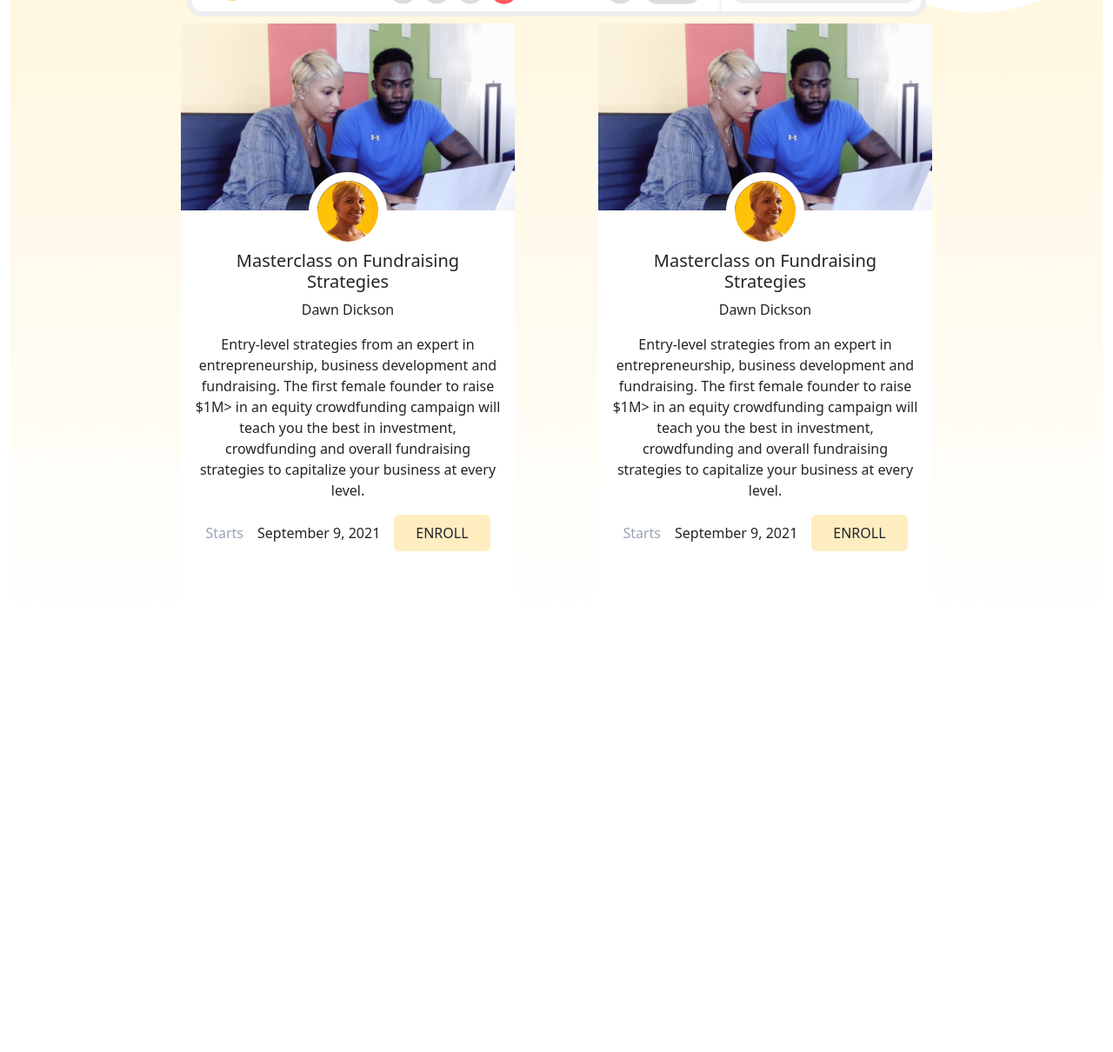
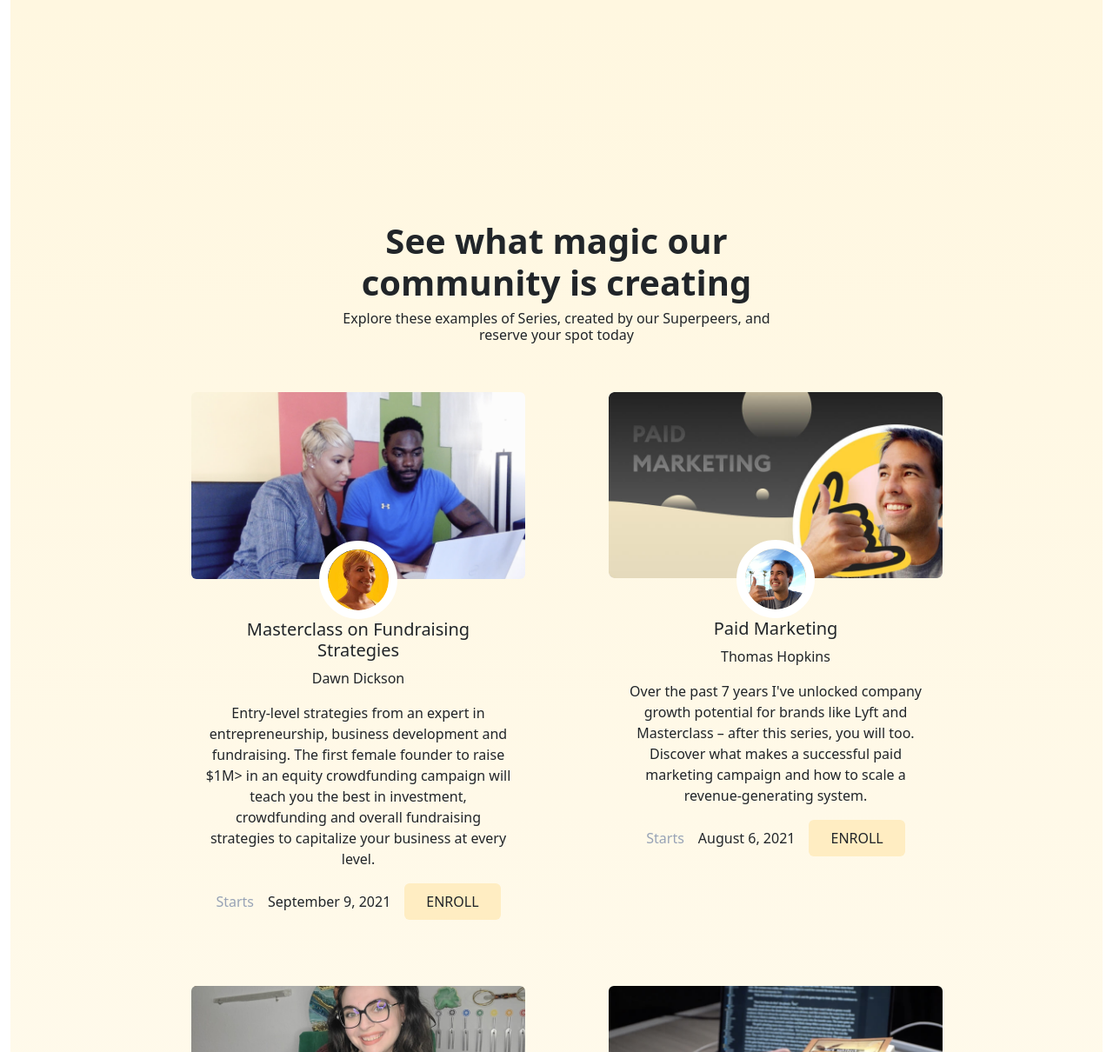
Before and after one commit to readyyyk/superpeer, a plain HTML site: page index.html in a window 1280 px wide. Shown: the part 1034-2244 px from the top of the page at 87% size. Before the commit the page ends 1744 px from the top, so only its background shows below. Drawn offline with nearby package versions, Linux system fonts and the light colour scheme; files that its build step writes are made by us from their sources.

Commit message:
cards totally done, responsibility upgraded

```diff
--- a/index.html
+++ b/index.html
@@ -6,7 +6,7 @@
     <meta name="viewport" content="width=device-width, initial-scale=1.0">
     <link rel="stylesheet" href="src/css/normalize.css">
     <link href="https://cdn.jsdelivr.net/npm/bootstrap@5.2.0-beta1/dist/css/bootstrap.min.css" rel="stylesheet" integrity="sha384-0evHe/X+R7YkIZDRvuzKMRqM+OrBnVFBL6DOitfPri4tjfHxaWutUpFmBp4vmVor" crossorigin="anonymous">
-    <link rel="stylesheet" href="src/css/index.css">
+    <!-- <link rel="stylesheet" href="src/css/index.css"> -->
     <style>
         .nav-item {
             text-transform: uppercase;
@@ -20,6 +20,7 @@
             background: url(src/img/bg-1.svg);
             background-size: 100%;
             background-repeat: no-repeat;
+            background-position-y: 30%;
         }
 
         .section1-inner {
@@ -29,12 +30,25 @@
             background-repeat: no-repeat;
         }
 
+        .section1__container {
+            width: 50%;
+        }
+
+        .section2__header {
+            margin-top: 250px;
+        }
+
+        @media (max-width: 768px) {
+            .section1__container {
+                width: 90%;
+            }
+            .section2__header {
+                margin-top: 80px;
+            }
+        }
+
         .section2 {
             background: linear-gradient(180deg, #FFF7E0 0%, #FFFFFF 100%);
-        }
-
-        .me-6 {
-            margin-right: 6rem;
         }
     </style>
     <title>Document</title>
@@ -71,53 +85,31 @@
     <main class="container-xxl">
         <section class="section1">
             <div class="container-fluid section1-inner d-flex justify-content-center flex-wrap">
-                <h1 class="text-center" style="padding-top: 10rem; width: 50%;"> Host cohort-based courses, live events, or 1:1 sessions </h1>
+                <h1 class="text-center section1__container" style="padding-top: 10rem;"> Host cohort-based courses, live events, or 1:1 sessions </h1>
                 <div class="container-fluid text-center pt-1 d-flex justify-content-center">
-                    <h5 style="width: 40%;font-weight: 400;"> Superpeer is an all-in-one video platform that gives you the tools you need to engage with your audience through video, and connect in a more authentic way. </h5>
+                    <h5 style="font-weight: 400;" class="section1__container"> Superpeer is an all-in-one video platform that gives you the tools you need to engage with your audience through video, and connect in a more authentic way. </h5>
                 </div>
                 <a class="nav-link h5 bg-warning rounded text-black mt-5" style="padding: .9rem;text-transform: uppercase;"><img src="src/img/logo.svg" alt="img" width="13" height="15" class="d-inline-block align-center" style="vertical-align: baseline;"> become a superpeer </a>
-                <div class="container-fluid d-flex justify-content-center mt-5 mb-2"><img src="src/img/1.png" class="rounded"></div>
+                <div class="container-fluid d-flex justify-content-center mt-5 mb-2"><img src="src/img/1.png" class="rounded img-fluid"></div>
             </div>
         </section>
         <section class="section2 container-fluid d-flex justify-content-center flex-wrap">
-            <div class="card text-center border-0 me-6" style="width: 24rem;">
-                <img src="src/img/c-msg-1.png" class="card-img-top">
-                <div class="card-body" style="position: relative; top: -60px;">
-                    <div class="card-text d-flex justify-content-center ">
-                        <img src="src/img/c-logo-1.png" class="rounded-circle" style="border: 10px solid #fff;">
-                    </div>
-                    <h5 class="card-title">Masterclass on Fundraising Strategies</h5>
-                    <p class="card-text">Dawn Dickson</p>
-                    <p class="card-text">Entry-level strategies from an expert in entrepreneurship, business development and fundraising. The first female founder to raise $1M> in an equity crowdfunding campaign will teach you the best in investment, crowdfunding and overall
-                        fundraising strategies to capitalize your business at every level.</p>
-                    <div class="card-text d-flex justify-content-center align-items-center">
-                        <p class="d-inline-block m-0" style="color: #98A3B6;">Starts</p>
-                        <p class="d-inline-block m-0 mx-3">September 9, 2021</p>
-                        <a href="#" class="btn btn-lo text-uppercase py-2 px-4">enroll</a>
-                    </div>
-                </div>
+
+            <div class="container-fluid d-flex justify-content-center">
+                <h1 style="width:500px;letter-spacing: 0px;" class="text-center section2__header"><b> See what magic our community is creating </b></h1>
             </div>
-            <div class="card text-center border-0" style="width: 24rem;">
-                <img src="src/img/c-msg-1.png" class="card-img-top">
-                <div class="card-body" style="position: relative; top: -60px;">
-                    <div class="card-text d-flex justify-content-center ">
-                        <img src="src/img/c-logo-1.png" class="rounded-circle" style="border: 10px solid #fff;">
-                    </div>
-                    <h5 class="card-title">Masterclass on Fundraising Strategies</h5>
-                    <p class="card-text">Dawn Dickson</p>
-                    <p class="card-text">Entry-level strategies from an expert in entrepreneurship, business development and fundraising. The first female founder to raise $1M> in an equity crowdfunding campaign will teach you the best in investment, crowdfunding and overall
-                        fundraising strategies to capitalize your business at every level.</p>
-                    <div class="card-text d-flex justify-content-center align-items-center">
-                        <p class="d-inline-block m-0" style="color: #98A3B6;">Starts</p>
-                        <p class="d-inline-block m-0 mx-3">September 9, 2021</p>
-                        <a href="#" class="btn btn-lo text-uppercase py-2 px-4">enroll</a>
-                    </div>
-                </div>
+            <div class="container-fluid d-flex justify-content-center mb-5">
+                <h4 style="width:500px;font-size: initial;" class="text-center">Explore these examples of Series, created by our Superpeers, and reserve your spot today</h4>
+            </div>
+
+            <div class="container-fluid d-flex justify-content-center flex-wrap" id="cards">
+                <!-- JS -->
             </div>
         </section>
     </main>
 
-    <script src="https://cdn.jsdelivr.net/npm/bootstrap@5.2.0-beta1/dist/js/bootstrap.bundle.min.js" integrity="sha384-pprn3073KE6tl6bjs2QrFaJGz5/SUsLqktiwsUTF55Jfv3qYSDhgCecCxMW52nD2" crossorigin="anonymous"></script>
+    <script src="src/js/cards.js"></script>
+    <script src="https://cdn.jsdelivr.net/npm/bootstrap@5.2.0-beta1/dist/js/bootstrap.bundle.min.js " integrity="sha384-pprn3073KE6tl6bjs2QrFaJGz5/SUsLqktiwsUTF55Jfv3qYSDhgCecCxMW52nD2 " crossorigin="anonymous "></script>
 </body>
 
 </html>
--- /dev/null
+++ b/src/js/cards.js
@@ -0,0 +1,127 @@
+let cc = [{
+        img1: "c-msg-1.png",
+        img2: "c-logo-1.png",
+        title: "Masterclass on Fundraising Strategies",
+        name: "Dawn Dickson",
+        text: "Entry-level strategies from an expert in entrepreneurship, business development and fundraising. The first female founder to raise $1M> in an equity crowdfunding campaign will teach you the best in investment, crowdfunding and overall fundraising strategies to capitalize your business at every level.",
+        date: "September 9, 2021"
+    },
+    {
+        img1: "c-msg-2.png",
+        img2: "c-logo-2.png",
+        title: "Paid Marketing",
+        name: "Thomas Hopkins",
+        text: "Over the past 7 years I've unlocked company growth potential for brands like Lyft and Masterclass – after this series, you will too. Discover what makes a successful paid marketing campaign and how to scale a revenue-generating system.",
+        date: "August 6, 2021"
+    },
+    {
+        img1: "c-msg-3.png",
+        img2: "c-logo-3.png",
+        title: "Find Your True Love, your TwinFlame®",
+        name: "Alice Johnson",
+        text: "I'm an 8th-generation psychic, and together we'll discover how your aura operates and the magic you have within to facilitate self-love and romantic love. If you’re looking for your Twinflame®, your true love, or you’re ready to find yourself, this is the course for you.",
+        date: "July 26, 2021"
+    },
+    {
+        img1: "c-msg-4.png",
+        img2: "c-logo-4.png",
+        title: "Fiction Writing For Absolute Beginners: How To Publish Your First Story",
+        name: "Mark Wahlbeck",
+        text: "Writing can be hard! Publishing can be even harder! In this Series not only will you learn how to write good fiction, you’ll also learn how to publish your writing.",
+        date: "August 2, 2021"
+    },
+    {
+        img1: "c-msg-5.png",
+        img2: "c-logo-5.png",
+        title: "Self-Hypnosis and HypnoTherapy Adventures",
+        name: "Jason Akel",
+        text: "Stop being so critical of yourself and overanalyzing everything. Discover the power of hypnosis and hypnotherapy: you could be living a more confident, free-thinking life. For first-timers and experienced meditators – relax, learn and get motivated.",
+        date: "July 24, 2021"
+    },
+    {
+        img1: "c-msg-6.png",
+        img2: "c-logo-6.png",
+        title: "Movement Building",
+        name: "Tristan Pollock",
+        text: "Calling all startup founders, entrepreneurs, execs, and business leaders. Learn to build communities, make a pitch deck and create a movement around a company mission. Global impact-driven movements have all started somewhere, and today it's here",
+        date: "July 28, 2021"
+    },
+    {
+        img1: "c-msg-7.png",
+        img2: "c-logo-7.png",
+        title: "Pitch Deck Examples & How to Class",
+        name: "Jose Caya",
+        text: "We’ve looked at thousands of investor pitch decks, so we know what a good one looks like. Learn how to tell your company story in a way that excites investors. See what the pros in the game did – AirBnb and Uber – and get set up to pitch a homerun.",
+        date: "August 6, 2021"
+    },
+    {
+        img1: "c-msg-8.png",
+        img2: "c-logo-8.png",
+        title: "Starting your Business",
+        name: "Devrim Yasar",
+        text: "Got an idea for a start-up, want to raise money or start a business? These interactive lessons will let you take the stage and pitch your idea. Join me on Superpeer to learn about mentorship, investors, cofounders, fundraising and telling your story.",
+        date: "August 29, 2021"
+    },
+    {
+        img1: "c-msg-9.png",
+        img2: "c-logo-9.png",
+        title: "Public Speaking",
+        name: "Armagan Amcalar",
+        text: "You should be giving a talk this year: Discover the super-hero speaker in you from someone who has been doing it for 20 years. An interactive workshop where you'll create your own conference speech and master how to speak confidently to an audience.",
+        date: "August 23, 2021"
+    },
+    {
+        img1: "c-msg-10.png",
+        img2: "c-logo-10.png",
+        title: "You can’t Entrepreneur without PM",
+        name: "Jasmine Lawrence",
+        text: "Get insight into the life and career lessons learned from being a CEO and product manager. Learn about entrepreneurship: doing the big pitch, falling in love with the problem, and when to side hustle. Strategize and execute your big idea.",
+        date: "August 25, 2021"
+    }
+]
+
+function cardsF() {
+    let cards = document.getElementById("cards"),
+        cardsInner = ""
+    for (let i = 0; i < 10; i++) {
+        if (i % 2 == 0) {
+            cardsInner += `
+            <div class="card text-center border-0 ms-md-4 me-lg-5 bg-transparent" style="width: 24rem; ">
+                <img src="src/img/${cc[i].img1}" class="card-img-top rounded ">
+                <div class="card-body " style="position: relative; top: -60px; ">
+                    <div class="card-text d-flex justify-content-center ">
+                        <img src="src/img/${cc[i].img2}" class="rounded-circle " style="border: 10px solid #fff; ">
+                    </div>
+                    <h5 class="card-title ">${cc[i].title}</h5>
+                    <p class="card-text ">${cc[i].name}</p>
+                    <p class="card-text ">${cc[i].text}</p>
+                    <div class="card-text d-flex justify-content-center align-items-center ">
+                        <p class="d-inline-block m-0 " style="color: #98A3B6; ">Starts</p>
+                        <p class="d-inline-block m-0 mx-3 ">${cc[i].date}</p>
+                        <a href="# " class="btn btn-lo text-uppercase py-2 px-4 ">enroll</a>
+                    </div>
+                </div>
+            </div>`
+        } else {
+            cardsInner += `
+            <div class="card text-center border-0 ms-md-4 ms-lg-5 bg-transparent" style="width: 24rem; ">
+                <img src="src/img/${cc[i].img1}" class="card-img-top rounded ">
+                <div class="card-body " style="position: relative; top: -60px; ">
+                    <div class="card-text d-flex justify-content-center ">
+                        <img src="src/img/${cc[i].img2}" class="rounded-circle " style="border: 10px solid #fff; ">
+                    </div>
+                    <h5 class="card-title ">${cc[i].title}</h5>
+                    <p class="card-text ">${cc[i].name}</p>
+                    <p class="card-text ">${cc[i].text}</p>
+                    <div class="card-text d-flex justify-content-center align-items-center ">
+                        <p class="d-inline-block m-0 " style="color: #98A3B6; ">Starts</p>
+                        <p class="d-inline-block m-0 mx-3 ">${cc[i].date}</p>
+                        <a href="# " class="btn btn-lo text-uppercase py-2 px-4 ">enroll</a>
+                    </div>
+                </div>
+            </div>`
+        }
+    }
+    cards.innerHTML = cardsInner;
+}
+cardsF();
```
